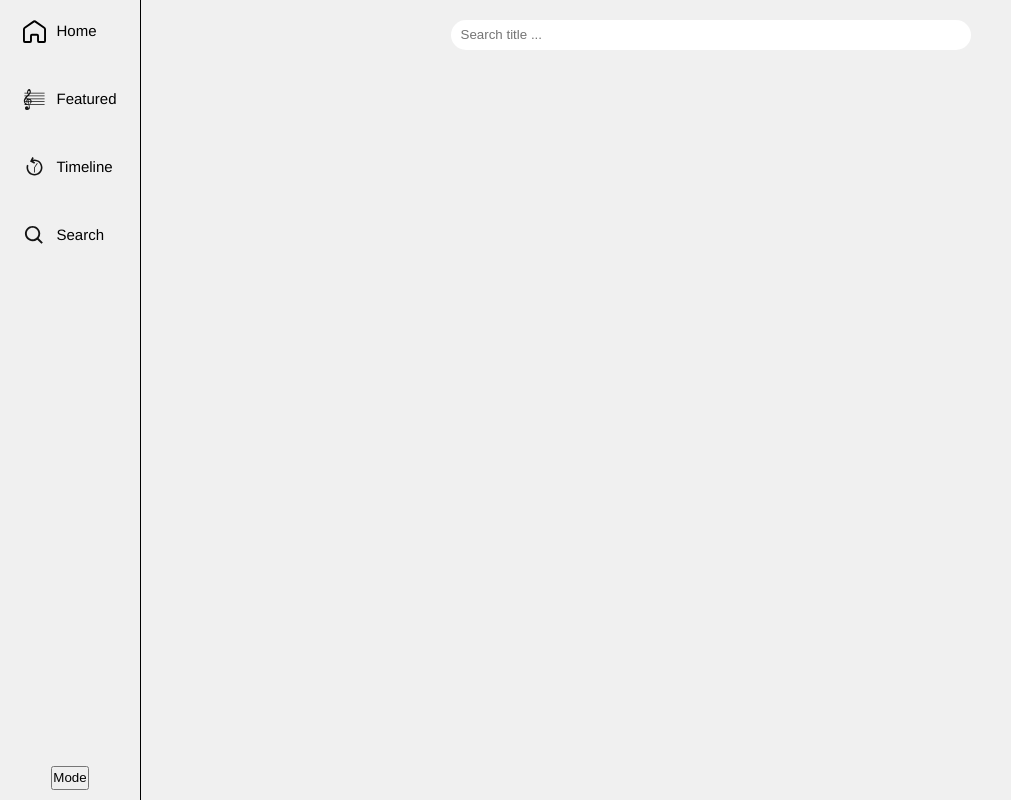
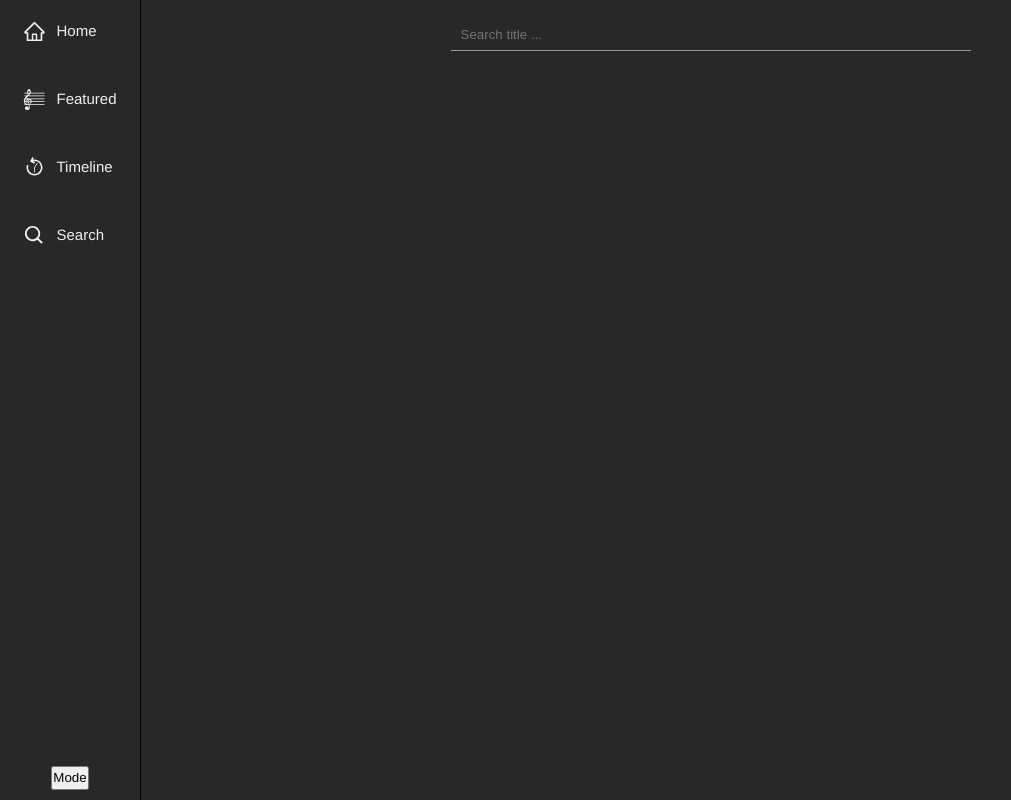
Before and after one commit to samuelisch/classically, a React (Create React App) app: page /search in a window 1280 px wide. Shown: the whole page, without its empty margins (0-1011 px from the left). Built offline with nearby package versions, Linux system fonts and the light colour scheme; no server answers.

Commit message:
adde utils mode, changed styles to fit mode color

```diff
--- a/src/App.tsx
+++ b/src/App.tsx
@@ -4,6 +4,7 @@ import spotifyCall from "./apiCalls/spotifyCall";
 import { fetchAllComposers } from "./reducers/composersSlice";
 import { useAppDispatch } from "./reducers/hooks";
 import { fetchPopularComposers } from "./reducers/popularSlice";
+import { mode } from './components/assets/utils'
 
 import Router from "./Router";
 
@@ -12,7 +13,8 @@ const GlobalStyle = createGlobalStyle`
   body {
     font-size: 10px;
     font-family: Helvetica;
-    background: rgb(240, 240, 240);
+    background: ${mode.background};
+    color: ${mode.color};
   }
 
   * {
--- a/src/components/assets/utils.ts
+++ b/src/components/assets/utils.ts
@@ -1,3 +1,22 @@
+export let mode = {
+  color: "rgb(240, 240, 240)",
+  background: 'rgb(40, 40, 40)'
+}
+
+export const nightMode = (night:boolean) => {
+  if (night) {
+    mode = {
+      background: 'rgb(40, 40, 40)',
+      color: 'rgb(240, 240, 240'
+    }
+  } else {
+    mode = {
+      background: 'rgb(240, 240, 240)',
+      color: 'rgb(20, 20, 20)'
+    }
+  }
+}
+
 export const showYear = (date: string) => {
   return date.split('-')[0]
 }
--- a/src/components/navbar/Navbar.tsx
+++ b/src/components/navbar/Navbar.tsx
@@ -1,14 +1,15 @@
 import { Link } from 'react-router-dom'
 import { IconContext } from 'react-icons'
-import { GrHomeRounded } from 'react-icons/gr'
+import { AiOutlineHome } from 'react-icons/ai'
 import { GiMusicalScore, GiBackwardTime } from "react-icons/gi";
 import { BiSearch } from 'react-icons/bi'
+import { mode } from '../assets/utils'
 import styled from 'styled-components'
 
 const StyledNav = styled.nav`
   flex: 1;
   max-width: 120px;
-  background: rgb(240, 240, 240);
+  background: ${mode.background};
   padding: 0 10px;
   border-right: 1px solid black;
 `
@@ -61,7 +62,7 @@ const StyledLink = styled(Link)`
 const IconContextProvider = ({className, children}:any) => <IconContext.Provider value={{className}}>{children}</IconContext.Provider>;
 
 const StyledIconContext = styled(IconContextProvider)`
-  color: rgb(20, 20, 20);
+  color: ${mode.color};
   font-size: 2.3rem;
 `
 
@@ -73,7 +74,7 @@ const Navbar = () => {
           <div>
             <StyledLink to="/home">
               <li>
-                <GrHomeRounded />
+                <AiOutlineHome />
                 <span className="iconText">Home</span>
               </li>
             </StyledLink>
--- a/src/components/popular/Popular.tsx
+++ b/src/components/popular/Popular.tsx
@@ -1,7 +1,7 @@
 import { useNavigate } from "react-router-dom";
 import styled from "styled-components";
 import { ComposerType } from "../../reducers/composersSlice";
-import { listColor } from "../assets/utils";
+import { listColor, mode } from "../assets/utils";
 
 type StyledProps = {
   period: string
@@ -14,11 +14,11 @@ const StyledLi = styled.li`
   display: flex;
   justify-content: flex-start;
   align-items: flex-start;
-  background: rgb(240, 240, 240);
+  background: ${mode.background};
   transition: background .1s;
 
   &:hover {
-    background: rgb(220, 220, 220);
+    background: rgb(60, 60, 60);
     cursor: pointer;
   }
 `
--- a/src/components/search/Result.tsx
+++ b/src/components/search/Result.tsx
@@ -12,7 +12,7 @@ const StyledElement = styled.li`
   }
 
   &:hover {
-    background: rgb(220, 220, 220);
+    background: rgb(60, 60, 60);
     cursor: pointer;
   }
 `
@@ -23,7 +23,7 @@ const StyledTitle = styled.p`
 
 const StyledDescription = styled.div`
   font-size: 1.1rem;
-  color: rgb(80, 80, 80);
+  color: rgb(150, 150, 150);
 `
 
 type PropsType = {
--- a/src/components/search/Search.tsx
+++ b/src/components/search/Search.tsx
@@ -1,6 +1,7 @@
 import { useEffect, useState } from "react";
 import styled from "styled-components";
 import musicCall from "../../apiCalls/musicCall";
+import { mode } from "../assets/utils";
 
 import ResultList, { ResultType } from "./ResultList";
 
@@ -15,8 +16,14 @@ const StyledInput = styled.input`
   max-width: 500px;
   padding: 5px 10px;
   border: none;
-  border-radius: 15px;
   margin: 0 auto;
+  background: inherit;
+  border-bottom: 1px solid rgb(150, 150, 150);
+  color: ${mode.color};
+
+  &:focus {
+    outline: none;
+  }
 `;
 
 const Search = () => {
--- a/src/components/timeline/NavPeriod.tsx
+++ b/src/components/timeline/NavPeriod.tsx
@@ -1,5 +1,5 @@
 import styled from 'styled-components'
-import { listColor, listYears } from '../assets/utils'
+import { listColor, listYears, mode } from '../assets/utils'
 import { HashLink } from 'react-router-hash-link'
 
 type StyledProps = {
@@ -35,7 +35,7 @@ const StyledText = styled.div<StyledProps>`
 
 const StyledYears = styled.div`
   font-size: 1.1rem;
-  color: rgb(20, 20, 20);
+  color: ${mode.color};
 `
 
 const NavPeriod = ({ text }: PropTypes) => {
--- a/src/components/timeline/PeriodComposer.tsx
+++ b/src/components/timeline/PeriodComposer.tsx
@@ -1,6 +1,6 @@
 import { ComposerType } from '../../reducers/composersSlice';
 import styled from 'styled-components';
-import { showYear } from '../assets/utils';
+import { mode, showYear } from '../assets/utils';
 import { useNavigate } from 'react-router-dom';
 
 const StyledLi = styled.li`
@@ -11,8 +11,8 @@ const StyledLi = styled.li`
   display: flex;
   justify-content: space-between;
   align-items: center;
-  background: rgb(240, 240, 240);
-  transition: background: .1s;
+  background: ${mode.background};
+  transition: background: .2s;
 
   &:first-of-type {
     border-top-left-radius: 10px;
@@ -24,7 +24,7 @@ const StyledLi = styled.li`
   }
 
   &:hover {
-    background: rgb(220, 220, 220);
+    background: rgb(60, 60, 60);
     cursor: pointer;
   }
 `
--- a/src/components/timeline/PeriodNavbar.tsx
+++ b/src/components/timeline/PeriodNavbar.tsx
@@ -1,11 +1,12 @@
 import styled from 'styled-components'
+import { mode } from '../assets/utils'
 
 import NavPeriod from './NavPeriod'
 
 const StyledContainer = styled.div`
   position: sticky;
   top: 0;
-  background: rgb(240, 240, 240);
+  background: ${mode.background};
   z-index: 5;
 `
 
--- a/src/components/works/Recording.tsx
+++ b/src/components/works/Recording.tsx
@@ -2,6 +2,7 @@ import { useEffect, useState } from "react";
 import { ReactComponent as PlayButton } from '../assets/playButton.svg'
 import { ReactComponent as PauseButton} from '../assets/pauseButton.svg'
 import styled from "styled-components";
+import { mode } from "../assets/utils";
 
 export type RecordingPropsType = {
   id: string, // id
@@ -14,11 +15,11 @@ export type RecordingPropsType = {
 }
 
 const StyledElement = styled.li`
-  background: rgb(220, 220, 220);
+  background: ${mode.background};
   transition: background .1s;
 
   &:hover {
-    background: rgb(200, 200, 200);
+    background: rgb(60, 60, 60);
     cursor: pointer;
   }
 `
@@ -32,7 +33,7 @@ const StyledContainer = styled.div`
   align-items: center;
 
   a {
-    color: rgb(20, 20, 20);
+    color: ${mode.color};
     text-decoration: none;
   }
 `
@@ -79,7 +80,7 @@ const StyledPreview = styled.div`
     height: 30px;
     font-size: 1.5rem;
     border: none;
-    background: inherit;
+    background: ${mode.color};
     border-radius: 50%;
 
     &:hover {
--- a/src/components/works/Work.tsx
+++ b/src/components/works/Work.tsx
@@ -1,13 +1,14 @@
 import { useNavigate } from 'react-router-dom'
 import styled from 'styled-components'
+import { mode } from '../assets/utils'
 import { WorkType } from './WorkPage'
 
 const StyledElement = styled.li`
-  background: rgb(220, 220, 220);
+  background: ${mode.background};
   transition: background: .1s;
 
   &:hover {
-    background: rgb(200, 200, 200);
+    background: rgb(60, 60, 60);
     cursor: pointer;
   }
 `
```
